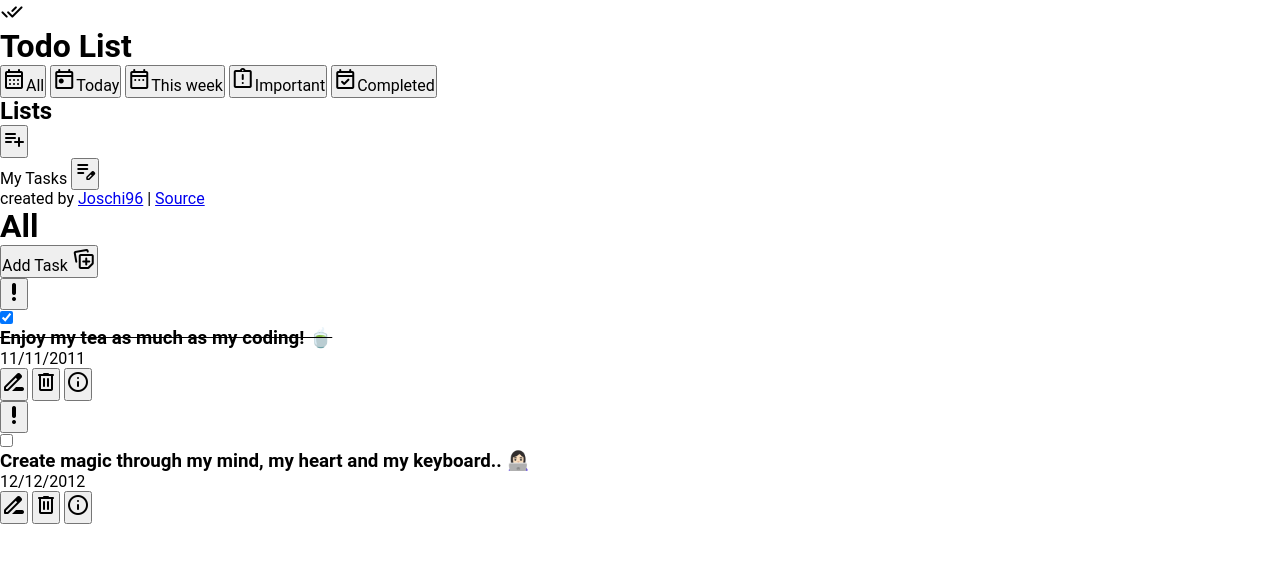
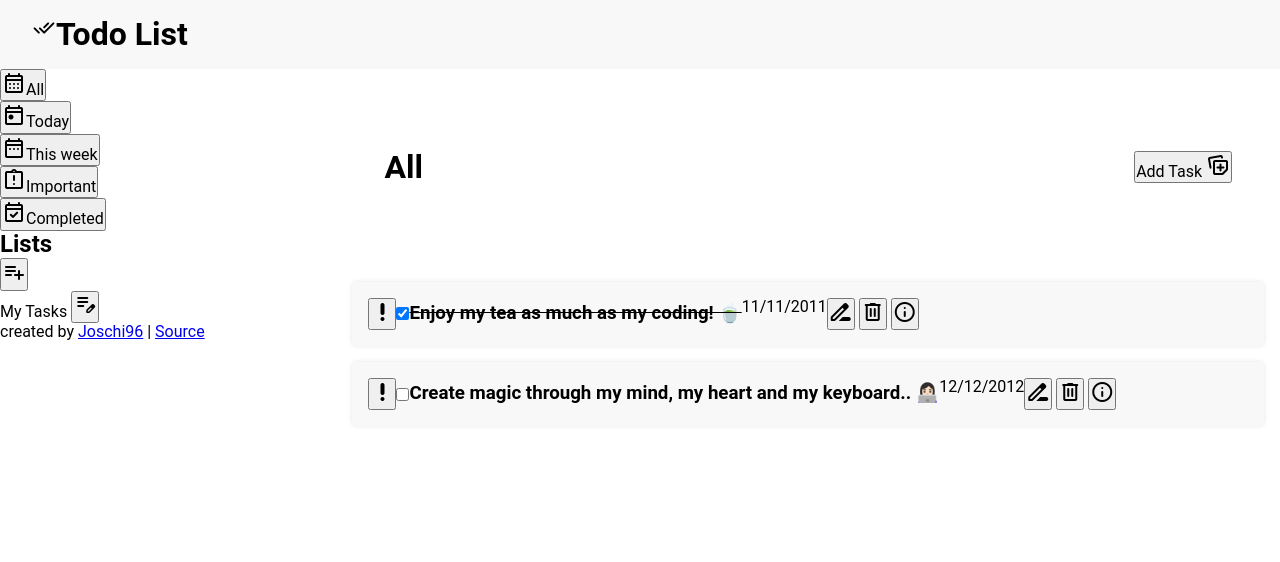
Before and after one commit to Joschi96/todo-webapp, a website built with webpack: page src/index.html in a window 1280 px wide. Built offline with nearby package versions, Linux system fonts and the light colour scheme.

Commit message:
add first basic styling for page layout

```diff
--- a/src/styles/components.css
+++ b/src/styles/components.css
@@ -1,3 +1,8 @@
 .list-card {
     cursor: pointer;
 }
+
+header .material-symbols-rounded {
+    margin-left: 1rem;
+    font-variation-settings: 'opsz' 30;
+}
--- a/src/styles/styles.css
+++ b/src/styles/styles.css
@@ -9,8 +9,56 @@
 
 body {
   font-family: 'Roboto', sans-serif;
+  display: grid;
+  grid-template-columns: auto auto;
+  grid-template-rows: auto auto;
+  grid-template-areas:
+    "header header"
+    "nav main";
+  height: 100%;
 }
 
 button {
   cursor: pointer;
 }
+
+header {
+  background-color: #f8f8f8;
+  padding: 1rem;
+  display: flex;
+  font-size: 16px;
+  grid-area: header;
+}
+
+nav {
+  display: flex;
+  flex-direction: column;
+  grid-area: nav;
+}
+
+.nav-btn-group {
+  display: flex;
+  flex-direction: column;
+  align-items: flex-start;
+}
+
+.todo-card {
+  background-color: #f8f8f8;
+  display: flex;
+  padding: 1rem;
+  margin: 1rem;
+  border-radius: 5px;
+  box-shadow: 0 0 5px rgba(0, 0, 0, 0.1);
+}
+
+.todo-card-title-container {
+  display: flex;
+  align-items: center;
+}
+
+.main-content-header{
+  display: flex;
+  justify-content: space-between;
+  align-items: center;
+  padding: 5rem 3rem;
+}
```
